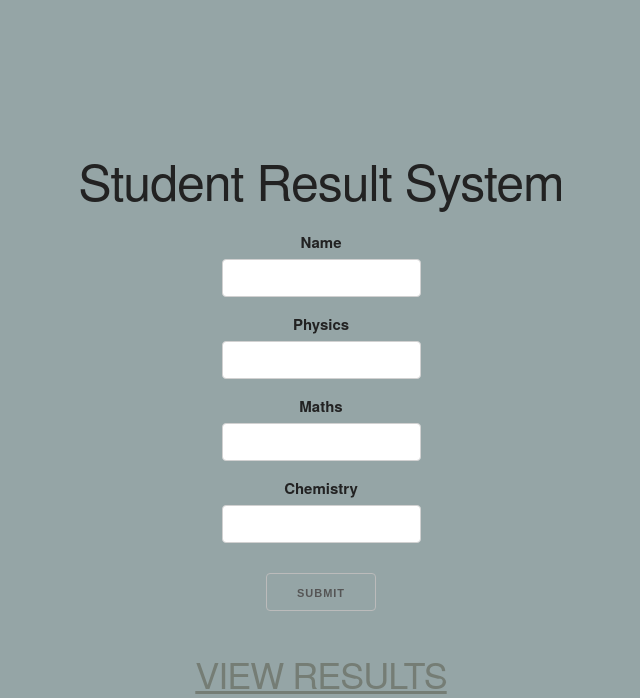
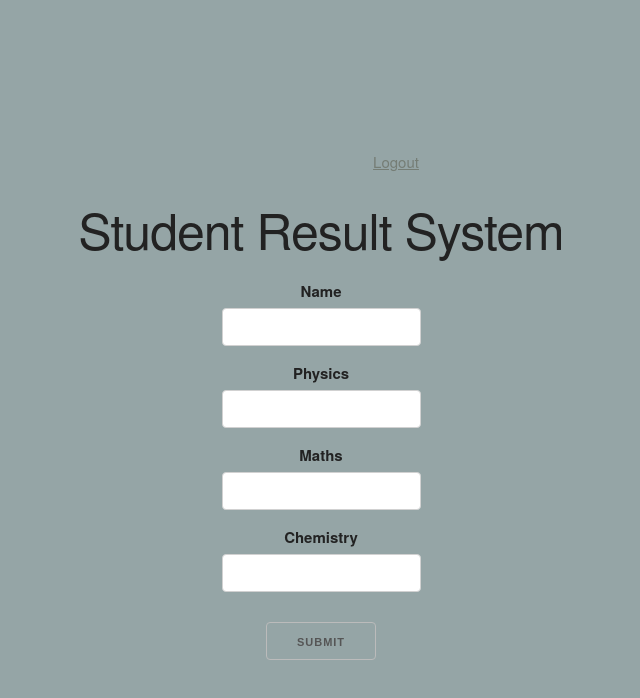
Before and after one commit to kineticskunk/flaskapplication, a Flask app: page /student in a window 1280 px wide. Shown: the top 698 px of the page, without its empty margins (319-959 px from the left). Run offline with Flask 2, Linux system fonts and the light colour scheme.

Commit message:
first commit

```diff
--- a/src/flaskbasic/static/style.css
+++ b/src/flaskbasic/static/style.css
@@ -28,7 +28,9 @@
 
 /* Grid
 –––––––––––––––––––––––––––––––––––––––––––––––––– */
-
+li {
+  margin-left: 10em;
+}
 body{
     text-align: center;
     background-color: red;
--- a/src/flaskbasic/templates/home.html
+++ b/src/flaskbasic/templates/home.html
@@ -9,6 +9,13 @@
     <!-- <script src="main.js"></script> -->
 </head>
 <body style="background-color: #95a5a6;position: absolute;top: 50%;left: 50%;width: 500px;height: 500px;margin-top: -250px;margin-left: -250px;">
+    <div class="header">
+        <nav>
+          <ul class="nav nav-pills pull-right">
+            <li style="list-style-type:none;" role="presentation" class="active"><a href="/logout">Logout</a></li>
+          </ul>
+        </nav>
+      </div>
         <div align="">
    <div class="container" style="margin-bottom: : -150%;">
       <form method="POST" action="">
--- a/src/flaskbasic/templates/results.html
+++ b/src/flaskbasic/templates/results.html
@@ -28,7 +28,7 @@ echo "pass"
     <div class="header">
       <nav>
         <ul class="nav nav-pills pull-right">
-          <li role="presentation" class="active"><a href="/logout">Logout</a></li>
+          <li style="list-style-type:none;" role="presentation" class="active"><a href="/logout">Logout</a></li>
         </ul>
       </nav>
     </div>
```
Also changed, not shown: src/flaskbasic/site.db.
